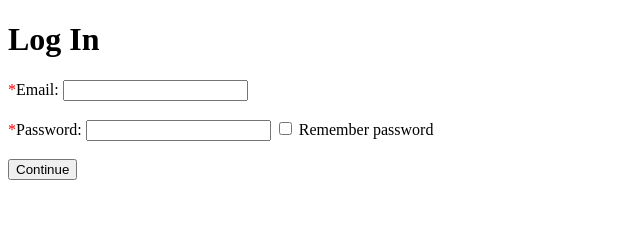
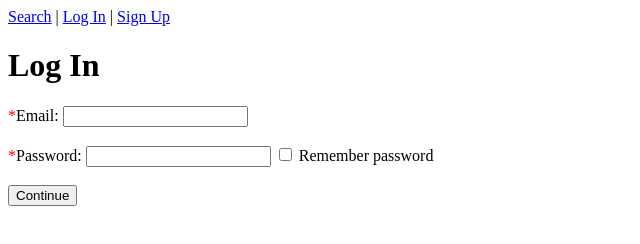
Before and after one commit to DenysTymchenko/Hillel, a plain HTML site: page Homework 3. Forms. Car Shop/logIn.html in a window 1280 px wide. Shown: the whole page, without its empty margins (0-640 px from the left). Drawn offline with Linux system fonts and the light colour scheme.

Commit message:
Update logIn.html
nav added

```diff
--- a/Homework 3. Forms. Car Shop/logIn.html
+++ b/Homework 3. Forms. Car Shop/logIn.html
@@ -9,6 +9,16 @@
 </head>
 
 <body>
+	<header>
+		<nav>
+			<a href="search.html">Search</a>
+			<span> | </span>
+			<a href="logIn.html">Log In</a>
+			<span> | </span>
+			<a href="signUp.html">Sign Up</a>
+		</nav>
+	</header>
+	<main>
 		<h1>Log In</h1>
 
 		<form action="https://fom.in.ua/echo">
@@ -26,6 +36,7 @@
 			<br>
 			<input type="submit" value="Continue">
 		</form>
+	</main>
 </body>
 
 </html>
```
Lines whose indentation alone changed are shown as unchanged.
